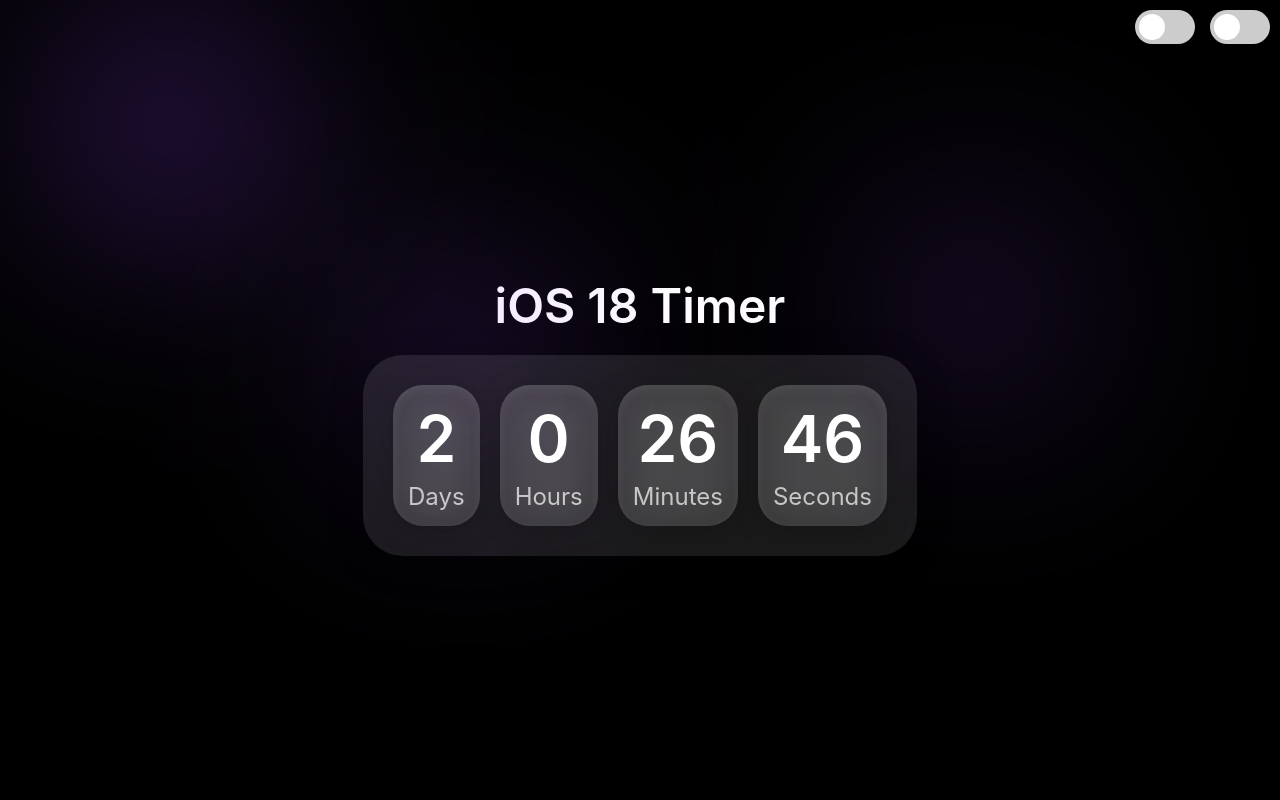
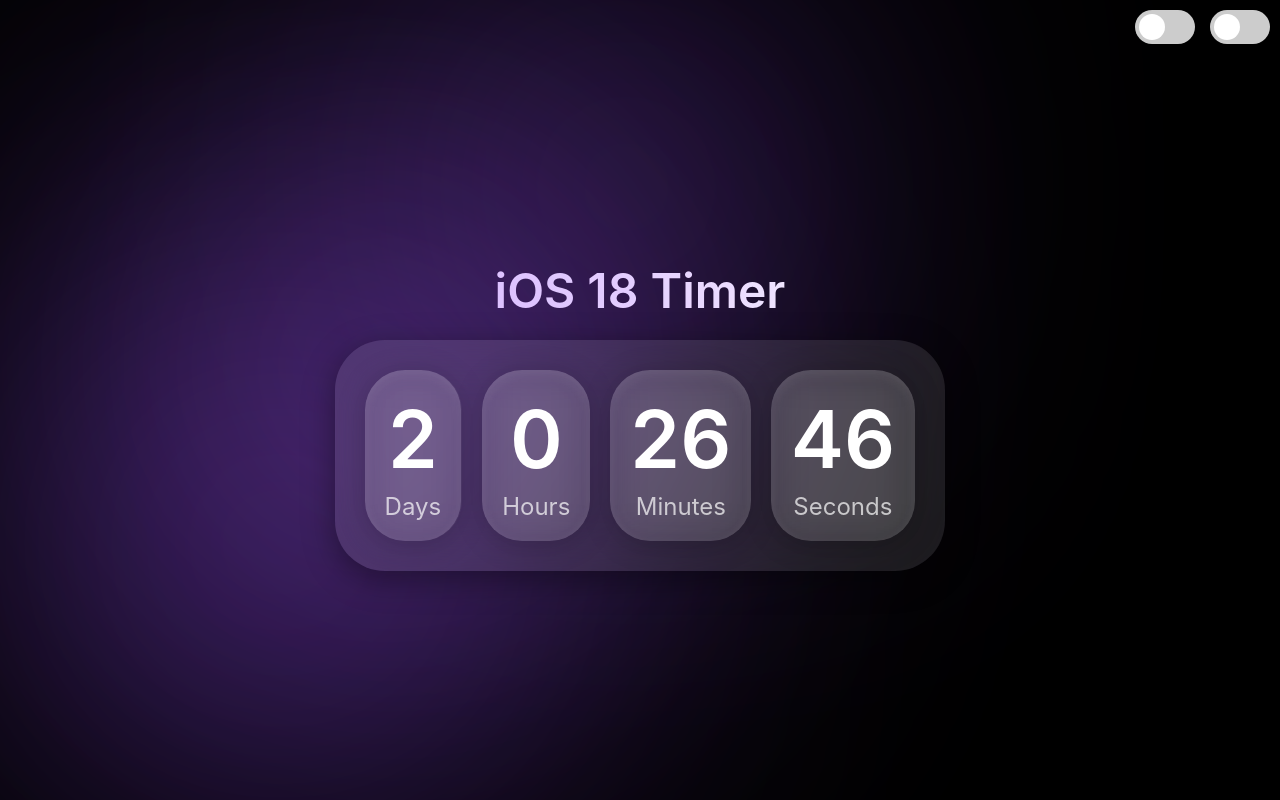
Before and after one commit to crstl-tech/crstl-tech.github.io, a plain HTML site: page index.html in a window 1280 px wide. Drawn offline with Linux system fonts and the light colour scheme; a web font is replaced by a local one.

Commit message:
Update index.html

```diff
--- a/index.html
+++ b/index.html
@@ -48,7 +48,7 @@
             position: absolute;
             border-radius: 50%;
             background-color: rgba(150, 75, 255, 0.5);
-            filter: blur(100px);
+            filter: blur(120px);
             animation: move 30s infinite linear, pulse 20s infinite ease-in-out;
             mix-blend-mode: screen;
         }
@@ -71,7 +71,7 @@
                 opacity: 0.5;
             }
             50% {
-                transform: scale(1.1);
+                transform: scale(1.4);
                 opacity: 0.7;
             }
             100% {
@@ -87,7 +87,7 @@
             gap: 20px;
             background: rgba(255, 255, 255, 0.1);
             backdrop-filter: blur(30px);
-            border-radius: 40px;
+            border-radius: 50px;
             padding: 30px;
             box-shadow: 0 8px 32px rgba(0, 0, 0, 0.4);
             z-index: 1;
@@ -102,8 +102,8 @@
             justify-content: center;
             align-items: center;
             color: white;
-            padding: 15px;
-            border-radius: 30px;
+            padding: 20px;
+            border-radius: 40px;
             background: rgba(255, 255, 255, 0.1);
             backdrop-filter: blur(20px);
             box-shadow: inset 0 4px 12px rgba(255, 255, 255, 0.1), 0 4px 30px rgba(0, 0, 0, 0.2);
@@ -111,7 +111,7 @@
         }
 
         .time-box span {
-            font-size: 4rem;
+            font-size: 5rem;
             font-weight: 600;
         }
 
@@ -285,17 +285,17 @@
         document.querySelector('.countdown').classList.toggle('mobile');
     });
 
-    // Function to set random positions for circles
+    // Function to set random positions and sizes for circles
     function setRandomCirclePositions() {
         const circles = document.querySelectorAll('.circle');
         const viewportWidth = window.innerWidth;
         const viewportHeight = window.innerHeight;
-        const maxSize = Math.min(viewportWidth, viewportHeight) * 0.4; // 40% of the smaller viewport dimension
+        const maxSize = Math.min(viewportWidth, viewportHeight) * 0.8; // Increased size to 80% of the smaller viewport dimension
 
         circles.forEach(circle => {
-            const randomTop = Math.random() * (viewportHeight - maxSize);
-            const randomLeft = Math.random() * (viewportWidth - maxSize);
             const size = Math.random() * (maxSize * 0.5) + (maxSize * 0.5); // Size between 50% and 100% of maxSize
+            const randomTop = Math.random() * (viewportHeight - size);
+            const randomLeft = Math.random() * (viewportWidth - size);
             circle.style.top = `${randomTop}px`;
             circle.style.left = `${randomLeft}px`;
             circle.style.width = `${size}px`;
```
